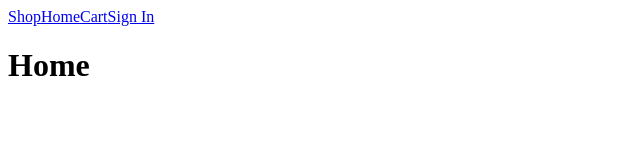
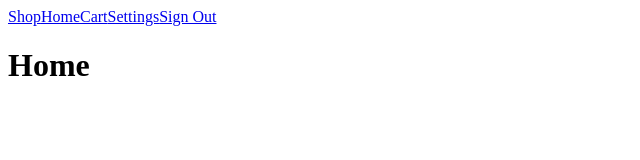
Before and after one commit to davilux/art-shop2.0, a React app: page / in a window 1280 px wide. Shown: the top 160 px of the page, without its empty margins (0-640 px from the left). Built offline with nearby package versions, Linux system fonts and the light colour scheme.

Commit message:
Resolving an error in the navbaar by using useEffect

```diff
--- a/src/components/Navbar.js
+++ b/src/components/Navbar.js
@@ -1,4 +1,4 @@
-import React from 'react';
+import React, { useEffect, useState } from 'react';
 import { BrowserRouter as Router, Routes, Route, Link} from "react-router-dom";
 import { useSelector, useDispatch } from 'react-redux';
 
@@ -13,10 +13,14 @@
 import { logoutUser } from '../redux/reducers/usersSlice';
 
 const Navbar = () => {
+  const dispatch = useDispatch()
+  const loggedInUser = useSelector((state) => state.users.loggedInUser)
+  const [loggedIn, setLoggedIn] = useState(false)
 
-  const dispatch = useDispatch()
+  useEffect(()=>{
+    setLoggedIn(!loggedIn)
+  }, [loggedInUser])
 
-  const loggedInUser = useSelector((state) => state.users.loggedInUser)
 
   const handleSignOut = () => {
     dispatch(logoutUser())
@@ -28,10 +32,10 @@
           <Link to='/shop' >Shop</Link>
           <Link to='/' >Home</Link>
           <Link to='/cart' >Cart</Link>
-          { loggedInUser.refreshToken && <Link to='/settings' >Settings</Link>}
+          { loggedIn && <Link to='/settings' >Settings</Link>}
 
           {/* TODO: dispatch a log out thunk here */}
-          { loggedInUser.refreshToken ? <Link onClick={handleSignOut} >Sign Out</Link> : <Link to='/login' >Sign In</Link>}
+          { loggedIn ? <Link onClick={handleSignOut} >Sign Out</Link> : <Link to='/login' >Sign In</Link>}
         </nav>
       <Routes>
         <Route path="/shop" element={<AllProducts/>} />
```
Also changed, not shown: public/main.js.
